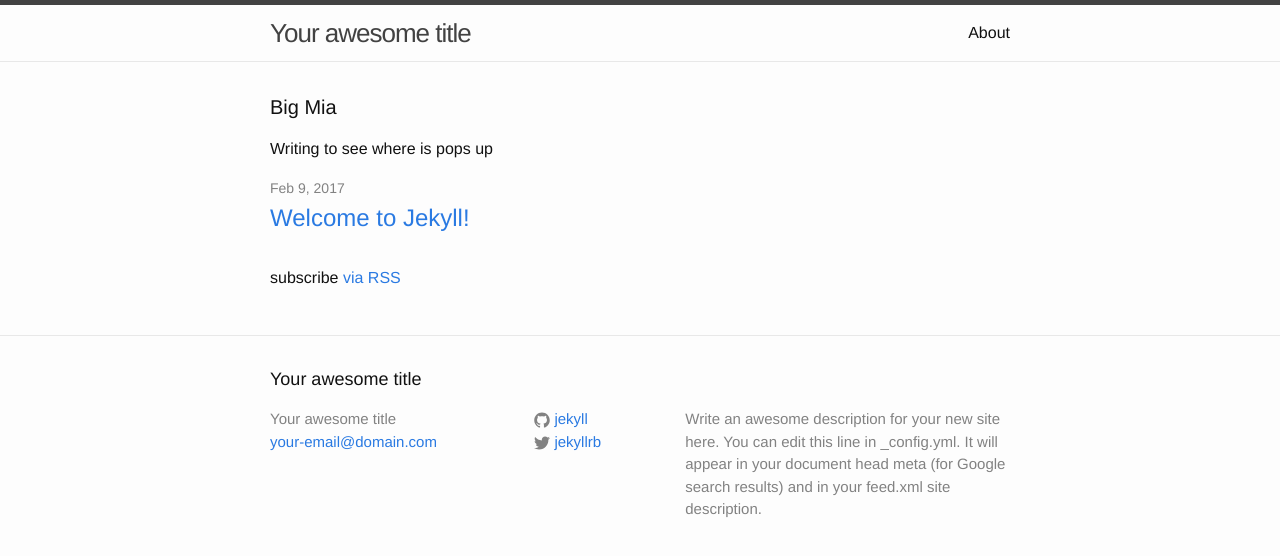
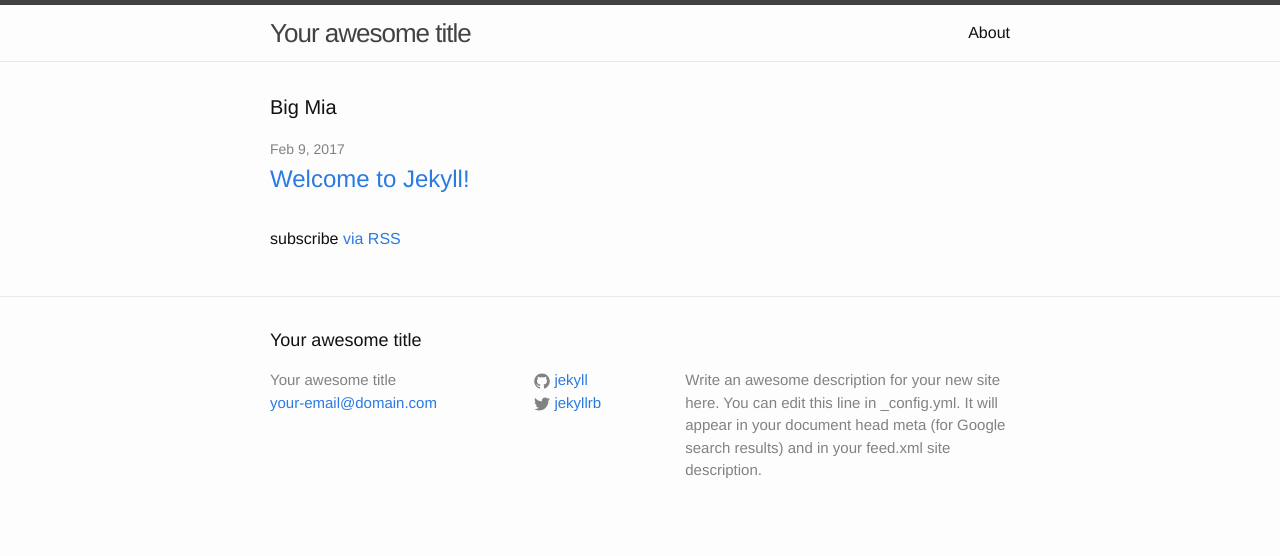
Before and after one commit to bryanrideout/bryanrideout.github.io, a Jekyll site: the page built from index.html, in a window 1280 px wide. Shown: the top 556 px of the page. Built offline with Jekyll 4.4.1, drawn with Linux system fonts in a browser that asks for light colours.

Commit message:
Update index.html

```diff
--- a/index.html
+++ b/index.html
@@ -5,7 +5,6 @@ layout: default
 <div class="home">
 
   <h1 class="page-heading">Big Mia</h1>
-  <p> Writing to see where is pops up </p>
   <ul class="post-list">
     {% for post in site.posts %}
       <li>
```
